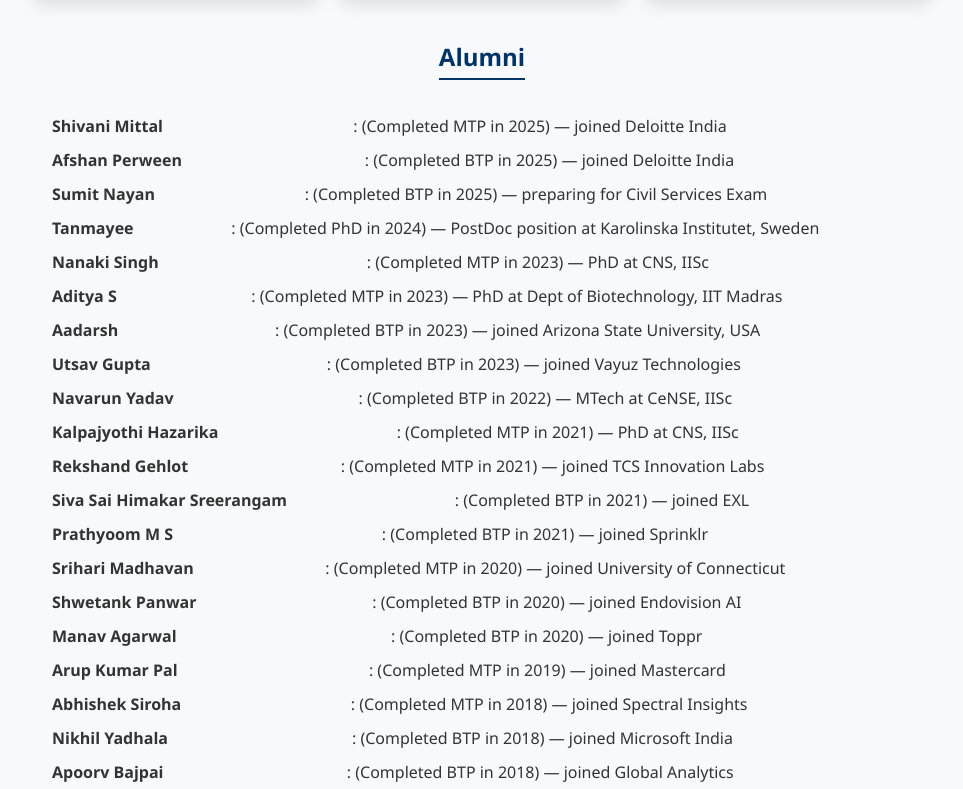
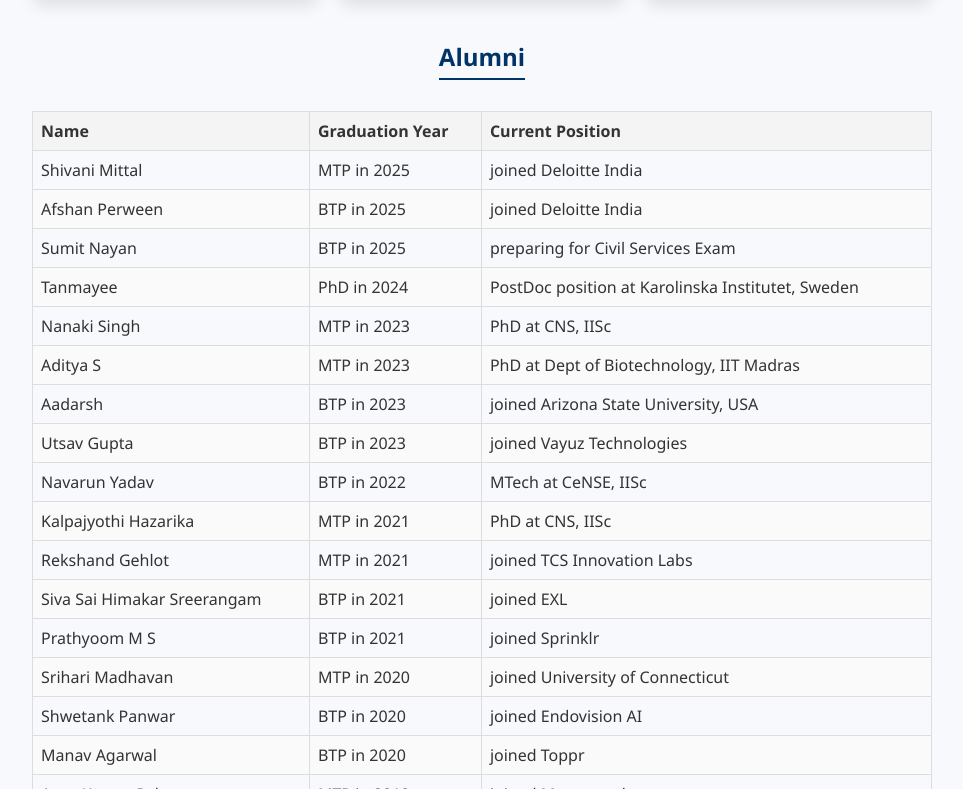
Before and after one commit to hechp2199/NeuralLab_IITG, a React (Create React App) app: page /team in a window 1280 px wide. Shown: the part 2231-3020 px from the top of the page, without its empty margins (158-1121 px from the left). Built offline with nearby package versions, Linux system fonts and the light colour scheme.

Commit message:
Updated text alignment in Publications and Reserach section, Added sMRI research content, Updated Alumni list into table

```diff
--- a/src/components/Publications.jsx
+++ b/src/components/Publications.jsx
@@ -286,7 +286,6 @@
                 <h2>Journal Articles</h2>
                 {sortedJournalYears.map((year) => (
                     <div key={year}>
-                        <h3>{year}</h3>
                         <ul className="pub-list">
                             {journalByYear[year].map((pub, index) => (
                                 <li key={index} className="pub-item">
@@ -294,7 +293,7 @@
                                         {pub.title}
                                     </a>
                                     <div className="pub-meta">
-                                        {pub.authors} — <i>{pub.journal}</i>
+                                        {pub.authors} — <i>{pub.journal}</i> - ({year})
                                     </div>
                                 </li>
                             ))}
@@ -308,7 +307,6 @@
                 <h2>Conference Proceedings</h2>
                 {sortedConferenceYears.map((year) => (
                     <div key={year}>
-                        <h3>{year}</h3>
                         <ul className="pub-list">
                             {conferenceByYear[year].map((pub, index) => (
                                 <li key={index} className="pub-item">
--- a/src/components/Research.jsx
+++ b/src/components/Research.jsx
@@ -77,12 +77,47 @@
       case 'smri':
         return (
           <div className="research-content">
-            <h3>sMRI-Based Applications</h3>
+            <h3>sMRI Applications</h3>
             <p>
-              Structural MRI data is used to study anatomical changes in the brain related to neurological disorders.
-              We employ voxel-based morphometry (VBM), machine learning, and image processing to uncover biomarkers
-              and structural correlates of behavior and cognition.
+              Parkinson’s disease (PD) is the second-most common neurodegenerative disorder in the world and is often characterized by brain tissue atrophy. Its heterogeneity in clinical symptoms is clearly visible by its phenotypic representation such as overlapping motor and non-motor dysfunctions. Structural MRI (sMRI) is a medical imaging technique used to visualize the internal structures of the human body, primarily the brain. It is a non-invasive method that does not use ionizing radiation. sMRI is widely employed in research and clinical settings, offering detailed anatomical information and high contrast between grey and white matter of brain. Few problems related to PD studied by us using sMRI are below:
             </p>
+            <br></br>
+            <h3>Subtyping</h3>
+            <p>Subtyping of Parkinson's disease (PD) is the process of dividing PD into subgroups based on shared characteristics to help with clinical care and research. Although several attempts have been made in the past to address PD heterogeneity, a stable subtyping approach to categorize the patients, is the need of the hour. Recently, attempts are being made to find subtypes within Parkinson’s disease using structural magnetic resonance imaging (sMRI) and data driven algorithms. We analysed brain grey matter information to find distinct subtypes and correlated them with the clinical features. Our study showed the deciphered subtypes had differences in connectivity pattern. Graph-theory based network analysis was used to obtain connectivity metrics. Three subtypes were found with differences in frontal and temporal gyrus regions of brain. Inter-subtype differences in network metrics were also observed. Thus, successful subtyping will not only help in clinical analysis, but also be useful in precision treatment.</p>
+            <ul className="pub-list">
+              <li className="pub-item">
+                <a href="https://doi.org/10.1088/2057-1976/ad1e77" target="_blank" rel="noopener noreferrer">
+                  Brain connectivity for subtypes of parkinson’s disease using structural MRI
+                </a>
+                <div className="pub-meta">
+                  T Samantaray, J Saini, CN Gupta — <i> Biomed. Phys. Eng. Express 10 025012; 2024</i>
+                </div>
+              </li>
+            </ul>
+            <br></br>
+            <h3>UBNIN and Modified UBNIN Algorithms</h3>
+            <p>Individuals, whether healthy or disease, have a specific pattern of brain network due to interindividual differences. So, now the question is- Can a brain network be encoded? To address this, novel algorithms called Unique Brain Network Identification Number (UBNIN) and Modified UBNIN were proposed for encoding brain networks of an individual subject. Each subject’s brain volume was parcellated from structural MRI scans and individual adjacency matrix was constructed. UBNIN was highly weighted on the last node while another variant, called Modified-UBNIN (UBNIN-MT,MN) algorithm was highly weighted on the node with the highest network degree (i.e., connections). From initial results we observed that the numerical representation of these algorithms seems to be distinct for each individuals brain network. These algorithms may be implemented as neural signature of an individual’s unique brain connectivity, thereby useful for brainprinting applications.</p>
+            <ul className="pub-list">
+              <li className="pub-item">
+                <a href="https://doi.org/10.3390/brainsci14050424" target="_blank" rel="noopener noreferrer">
+                  Introspection of UBNIN and Modified-UBNIN Algorithms for Structural MRI. Reply to Kelly et al. A Comparison of Brain-State Representations of Binary Neuroimaging Connectivity Data. Comment on “Samantaray et al. Unique Brain Network Identification Number for Parkinson’s and Healthy Individuals Using Structural MRI. Brain Sci. 2023, 13, 1297
+                </a>
+                <div className="pub-meta">
+                  T Samantaray, M Anand, J Saini, CN Gupta — <i> Brain Sciences. 2024; 14(5):424</i>
+                </div>
+              </li>
+              <li className="pub-item">
+                <a href="https://www.mdpi.com/2076-3425/13/9/1297" target="_blank" rel="noopener noreferrer">
+                  Unique Brain Network Identification Number for Parkinson’s and Healthy Individuals Using Structural MRI
+                </a>
+                <div className="pub-meta">
+                  T Samantaray, U Gupta, J Saini, CN Gupta — <i> Brain Sciences. 2023</i>
+                </div>
+              </li>
+            </ul>
+            <br></br>
+            <h3>Brain Age prediction</h3>
+            <p>Unlike chronological age, which measures a person’s age in years since birth, the biological age of the brain is estimated using its morphological, functional, or molecular properties of brain. Brain age is a widely employed metric to assess and quantify an individual’s brain health. Brain ageing is linked to cognitive decline and an increased risk of neurodegenerative diseases. The difference between the estimated brain age and the chronological age is called the brain age gap. We are using deep learning methods to decipher brain age of an individual from grey and white matter regions of sMRI.</p>
           </div>
         );
       case 'media':
--- a/src/components/Team.jsx
+++ b/src/components/Team.jsx
@@ -50,7 +50,7 @@
     {
       name: "Hari Prasath B",
       role: "MTech Student",
-      info: "Electrooculography, Deep Learning",
+      info: "Electrooculography, Android Development, Deep Learning",
       image: "/images/profile_pic/hari.jpg",
       scholar: "https://scholar.google.com/",
       linkedin: "https://linkedin.com/"
@@ -199,25 +199,24 @@
           <h2 className="category-title">{category}</h2>
 
           {category === "Alumni" ? (
-            <ul className="alumni-list">
-              {teamData.Alumni.map((member, index) => (
-                <li key={index}>
-                  <strong>{member.name}</strong> : (Completed {member.year}) — {member.currentRole}
-                  <span className="alumni-links">
-                    {member.scholar && (
-                      <a href={member.scholar} target="_blank" rel="noopener noreferrer">
-                        <img src="/images/logo/icons8-google-scholar.svg" alt="Google Scholar" />
-                      </a>
-                    )}
-                    {member.linkedin && (
-                      <a href={member.linkedin} target="_blank" rel="noopener noreferrer">
-                        <img src="/images/logo/icons8-linkedin-logo.svg" alt="LinkedIn" />
-                      </a>
-                    )}
-                  </span>
-                </li>
-              ))}
-            </ul>
+            <table className="alumni-table">
+              <thead>
+                <tr>
+                  <th>Name</th>
+                  <th>Graduation Year</th>
+                  <th>Current Position</th>
+                </tr>
+              </thead>
+              <tbody>
+                {teamData.Alumni.map((member, index) => (
+                <tr>
+                  <td>{member.name}</td>
+                  <td>{member.year}</td>
+                  <td>{member.currentRole}</td>
+                </tr>
+                ))}
+              </tbody>
+            </table>
           ) : (
             <div className="team-grid">
               {teamData[category].map((member, index) => (
--- a/src/components/css/Publications.css
+++ b/src/components/css/Publications.css
@@ -21,9 +21,9 @@
 }
 
 .pub-list {
-    list-style-type: none;
     padding-left: 0;
     margin-top: 10px;
+    text-align: justify;
 }
 
 .pub-item {
--- a/src/components/css/Research.css
+++ b/src/components/css/Research.css
@@ -40,6 +40,10 @@
     line-height: 1.6;
 }
 
+.research-content p {
+    text-align: justify;
+}
+
 .video-container {
     margin-top: 20px;
     position: relative;
--- a/src/components/css/Team.css
+++ b/src/components/css/Team.css
@@ -82,7 +82,7 @@
     font-size: 1rem;
     display: flex;
     align-items: center;
-    justify-content: space-between;
+    justify-content: center;
 }
 
 .alumni-links {
@@ -100,3 +100,29 @@
 .alumni-links img:hover {
     transform: scale(1.1);
 }
+
+.alumni-table {
+    width: 100%;
+    border-collapse: collapse;
+    margin-top: 1rem;
+}
+
+.alumni-table th,
+.alumni-table td {
+    border: 1px solid #ddd;
+    padding: 8px;
+    text-align: left;
+}
+
+.alumni-table th {
+    background-color: #f4f4f4;
+    font-weight: bold;
+}
+
+.alumni-table tr:nth-child(even) {
+    background-color: #fafafa;
+}
+
+.alumni-table tr:hover {
+    background-color: #f1f1f1;
+}
```
